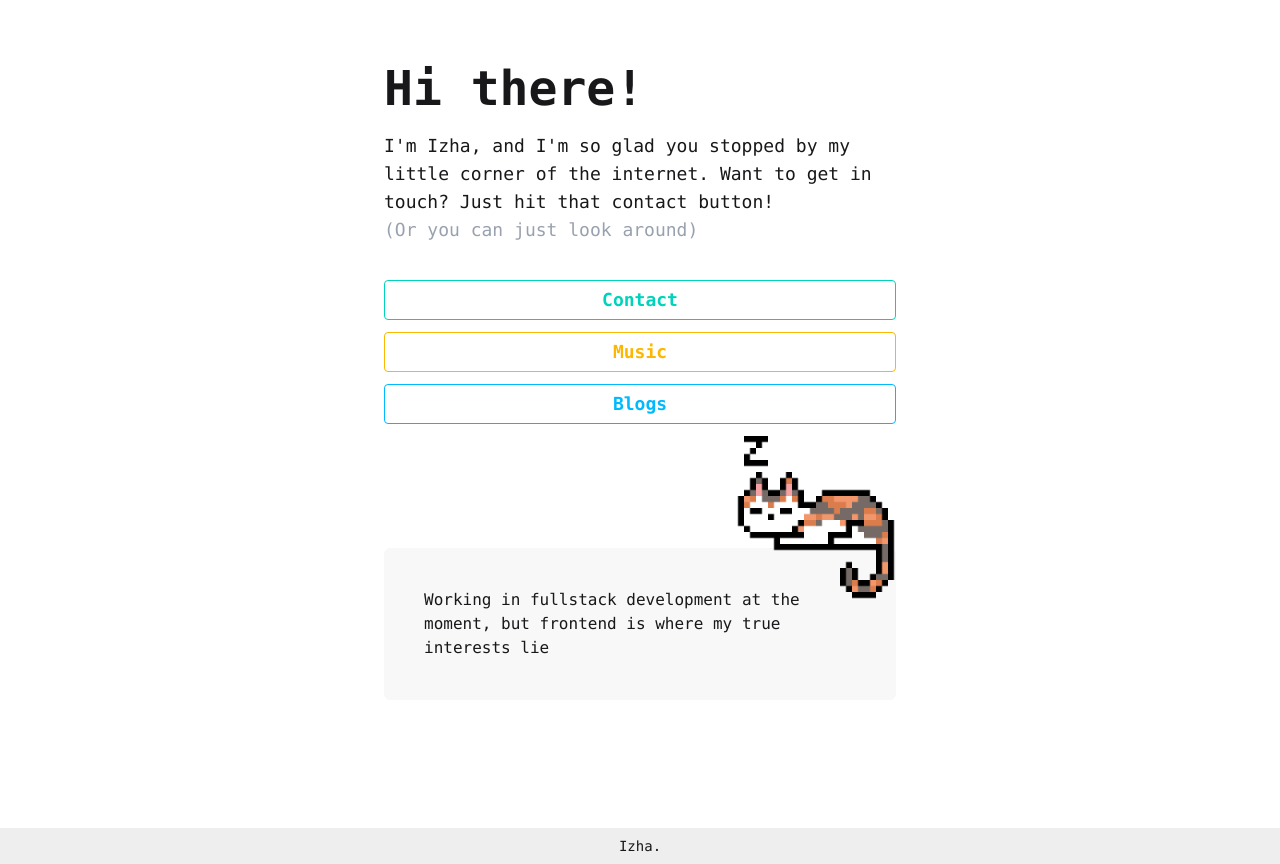
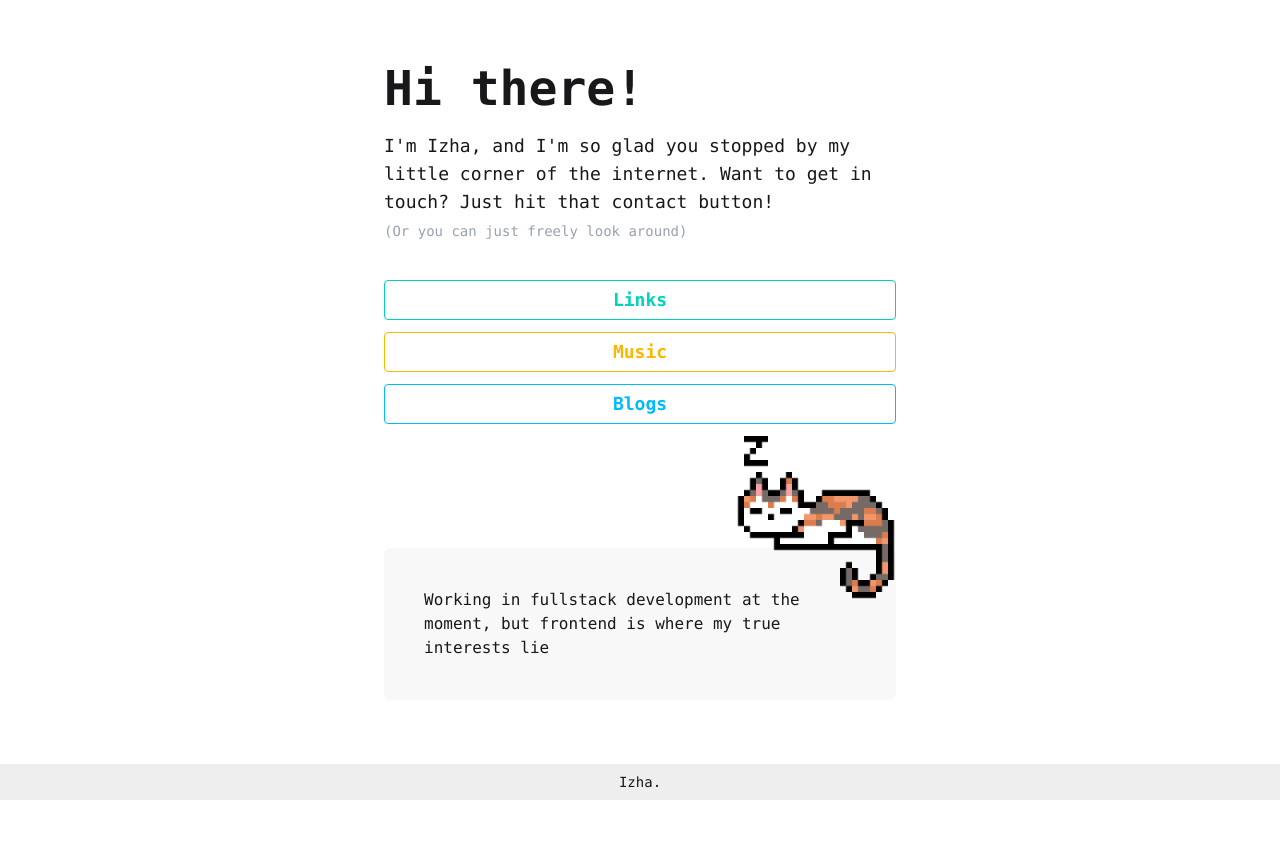
Before and after one commit to justizha/justizha-, a React (Vite) app: page / in a window 1280 px wide. After the commit the page ends 828 px from the top, so only its background shows below. Built offline with nearby package versions, Linux system fonts and the light colour scheme.

Commit message:
minor adjustment

```diff
--- a/src/App.tsx
+++ b/src/App.tsx
@@ -10,7 +10,9 @@ export default function App() {
             <p className="py-5 sm:text-lg text-[16px]">
               I'm Izha, and I'm so glad you stopped by my little corner of the internet. Want to get in touch? Just hit that contact button!
               <br />
-              <span className="text-gray-400">(Or you can just look around)</span>
+              <span className="text-gray-400 text-sm">
+                (Or you can just freely look around)
+              </span>
             </p>
           </div>
         </div>
--- a/src/components/Contanct.tsx
+++ b/src/components/Contanct.tsx
@@ -7,7 +7,7 @@ export default function Contact() {
           if (modal) modal.showModal();
         }}
         className="btn btn-outline btn-accent sm:w-lg w-full">
-        <p className="text-lg">Contact</p>
+        <p className="text-lg">Links</p>
       </button>
       {/* dialog */}
       <dialog id="mdl" className="modal">
--- a/src/components/Footer.tsx
+++ b/src/components/Footer.tsx
@@ -1,6 +1,6 @@
 export default function Footer() {
    return (
-      <footer className="footer sm:footer-horizontal footer-center bg-base-300 text-base-content  py-2">
+      <footer className="footer sm:footer-horizontal footer-center bg-base-300 text-base-content  py-2 fixed bottom-0">
          <aside>
             <h1 className="font-mono">Izha.</h1>
          </aside>
--- a/src/pages/Music.tsx
+++ b/src/pages/Music.tsx
@@ -107,7 +107,7 @@ export default function Music() {
   return (
     <>
       <Nav />
-      <div className="mx-auto p-4 max-w-2xl h-fit font-mono py-5">
+      <div className="mx-auto p-4 max-w-2xl h-fit font-mono pb-16">
         {/* User Info Header */}
         {userInfo && (
           <div className="bg-base-200 rounded-2xl p-6 shadow-md flex items-center max-w-2xl mx-auto mb-8">
```
Also changed, not shown: package.json (+11 -11 lines), assets/gmail.svg (deleted), 1 other file (tests, documents, lock files or other folders).
